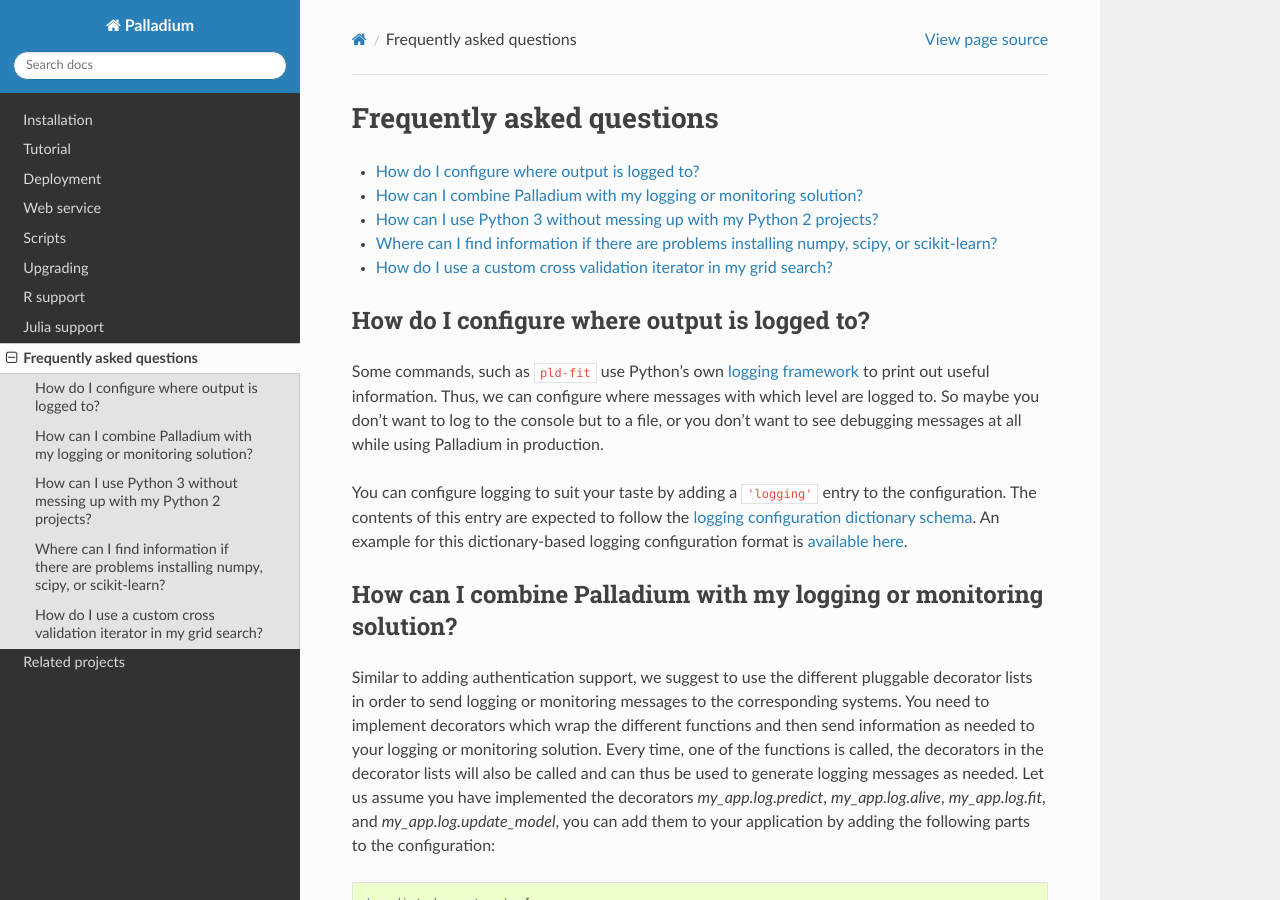
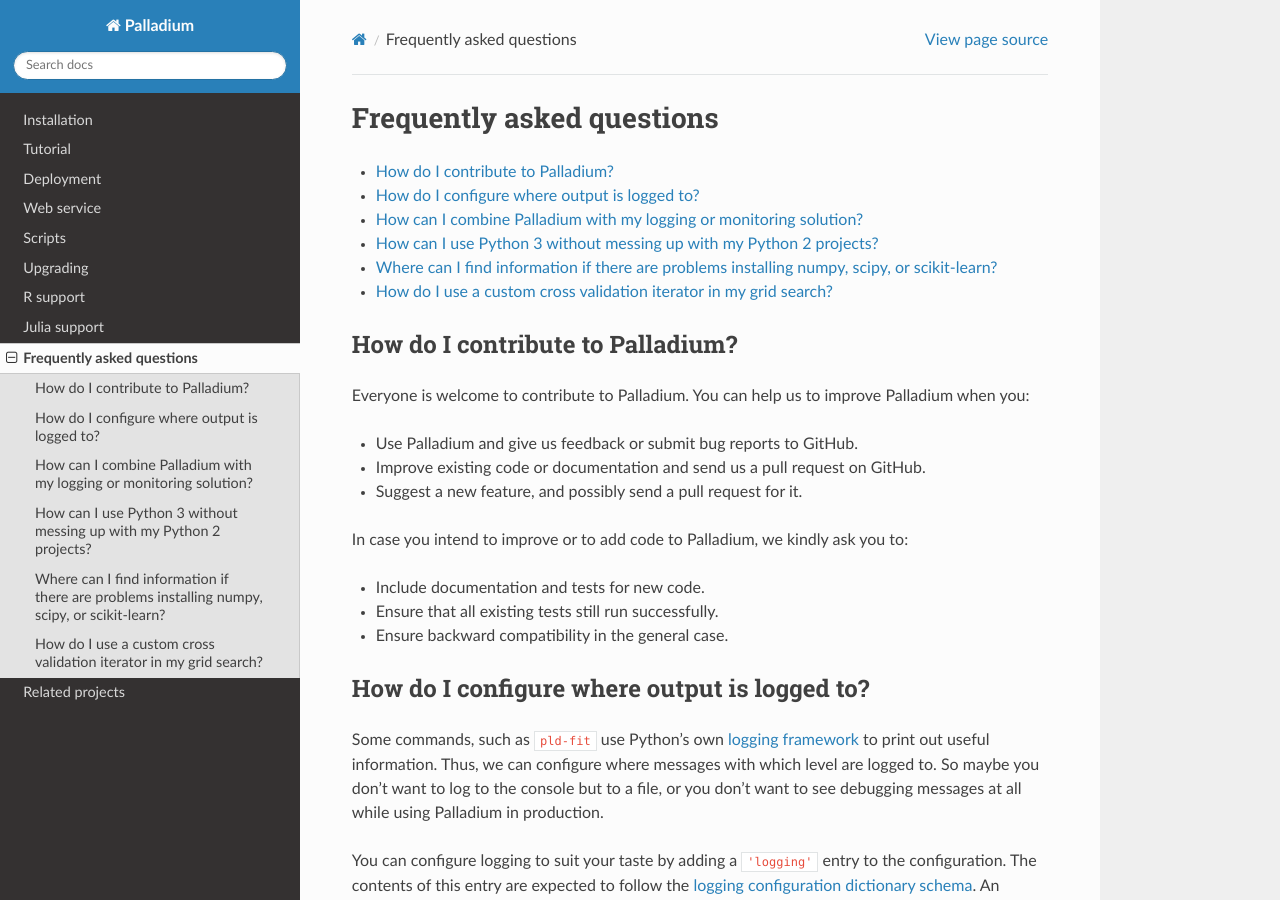
Before and after one commit to ottogroup/palladium, a Sphinx documentation site: the page built from docs/user/faq.rst, in a window 1280 px wide and 900 px high. Built offline with Sphinx 7.4.7 and the Read the Docs theme 2.0.0, drawn with Linux system fonts in a browser that asks for light colours; pages that are not in the unit, such as notebooks, are missing from menus.

Commit message:
Updated documentation.

```diff
--- a/README.rst
+++ b/README.rst
@@ -75,9 +75,14 @@ enterprise contexts for setting up productive services – like
 pluggable decorator lists** in the configuration file of a service,
 keeping track of service calls and corresponding permissions.
 
+Everyone is welcome to contribute to Palladium. More information on
+how to to contribute can be found in the FAQ section of the
+`Palladium documentation <http://palladium.readthedocs.org>`_.
+
 Links
 -----
 
 - Source code repository at GitHub: https://github.com/ottogroup/palladium
 - Documentation including installation instructions and tutorial: http://palladium.readthedocs.org
+- Mailing list: https://groups.google.com/forum/#!forum/pld-list
 - Maintainer: `Andreas Lattner <https://github.com/alattner>`_
--- a/docs/user/faq.rst
+++ b/docs/user/faq.rst
@@ -6,6 +6,28 @@ Frequently asked questions
 
 .. contents::
    :local:
+
+How do I contribute to Palladium?
+=================================
+
+Everyone is welcome to contribute to Palladium.  You can help us
+to improve Palladium when you:
+
+- Use Palladium and give us feedback or submit bug reports to GitHub.
+
+- Improve existing code or documentation and send us a pull request on
+  GitHub.
+
+- Suggest a new feature, and possibly send a pull request for it.
+
+In case you intend to improve or to add code to Palladium, we kindly ask you to:
+
+- Include documentation and tests for new code.
+
+- Ensure that all existing tests still run successfully.
+
+- Ensure backward compatibility in the general case.
+
 
 How do I configure where output is logged to?
 =============================================
--- a/docs/user/installation.rst
+++ b/docs/user/installation.rst
@@ -4,7 +4,7 @@
 Installation
 ============
 
-Palladium requires Python 3.3 or better to run. If you are currently using
+Palladium requires Python 3.4 or better to run. If you are currently using
 an older version of Python, you might want to check the :ref:`FAQ
 entry about virtual environments <virtual-env>`.  Some of Palladium's
 dependencies such as ``numpy``, ``scipy`` and ``scikit-learn`` may
```
Also changed, not shown: docs/index.rst (+8 -0 lines).
